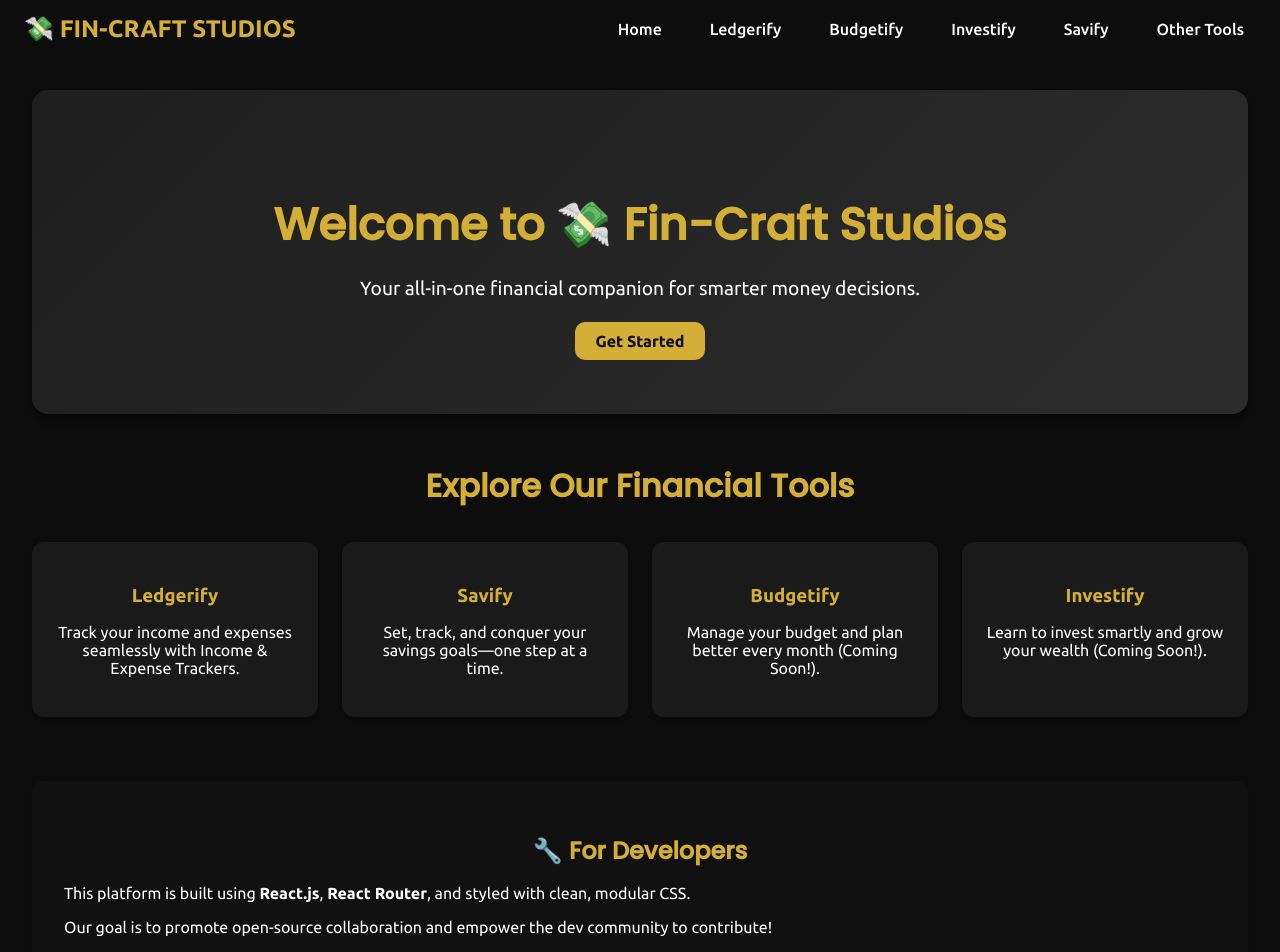
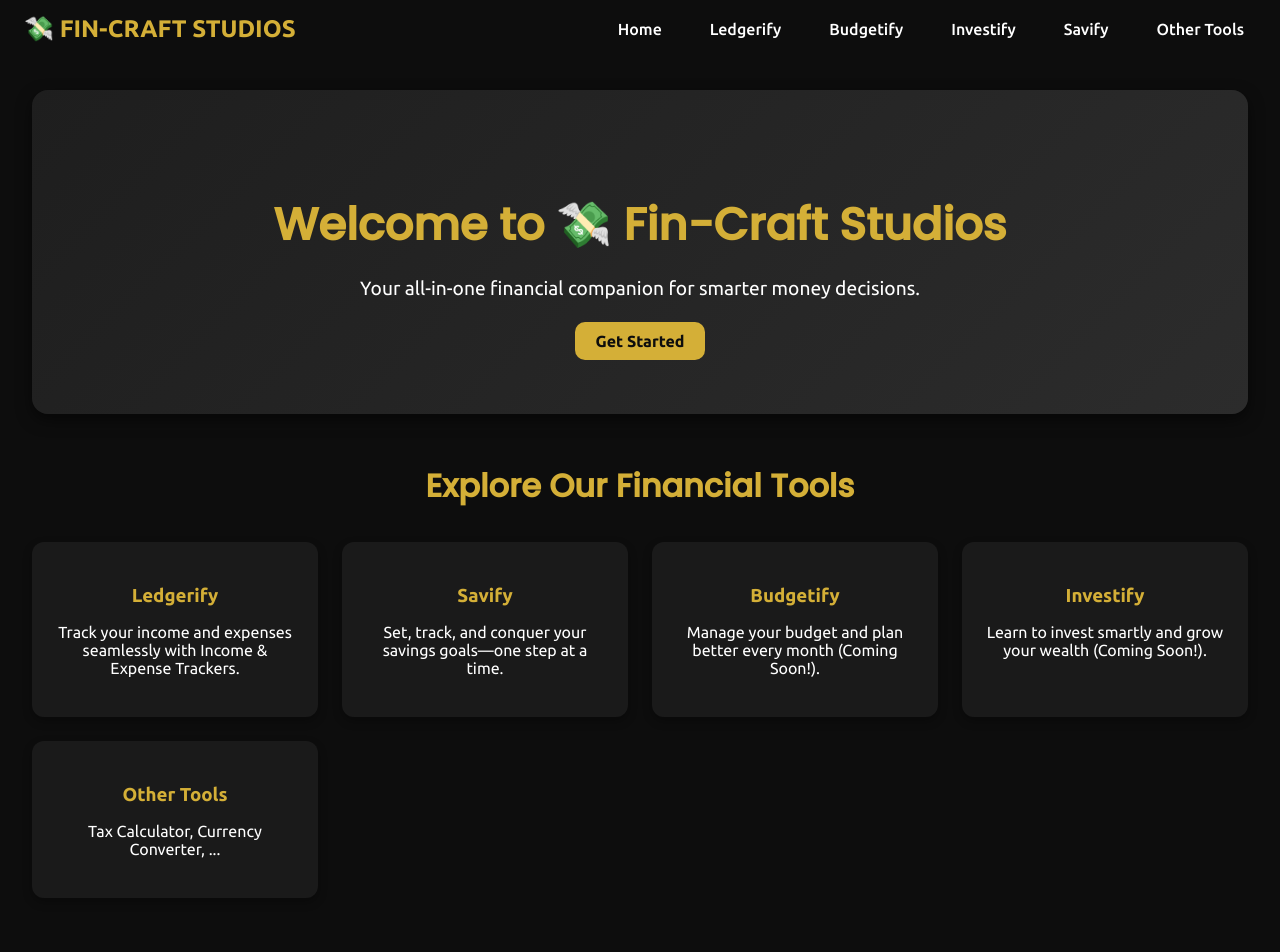
Before and after one commit to divyanshu-dugar/Fin-Craft-Studios, a React (Vite) app in the folder client/: page / in a window 1280 px wide. Shown: the top 952 px of the page. Built offline with nearby package versions, Linux system fonts and the light colour scheme.

Commit message:
changed hero element link

```diff
--- a/client/src/HomePage.jsx
+++ b/client/src/HomePage.jsx
@@ -9,7 +9,7 @@ const Home = () => {
       <section className="home-hero">
         <h1>Welcome to 💸 Fin-Craft Studios</h1>
         <p>Your all-in-one financial companion for smarter money decisions.</p>
-        <Link className="home-cta-button" to="/ledgerify">Get Started</Link>
+        <Link className="home-cta-button" to="/expense-list">Get Started</Link>
       </section>
 
       {/* Tools Overview */}
@@ -32,6 +32,10 @@ const Home = () => {
             <h3>Investify</h3>
             <p>Learn to invest smartly and grow your wealth (Coming Soon!).</p>
           </div>
+          <div className="tool-card">
+            <h3>Other Tools</h3>
+            <p>Tax Calculator, Currency Converter, ...</p>
+          </div>
         </div>
       </section>
 
@@ -52,7 +56,7 @@ const Home = () => {
         <p>
           Check out our project on GitHub and feel free to fork, star, or contribute.
         </p>
-        <a href="https://github.com/your-github-repo-link" target="_blank" rel="noopener noreferrer" className="github-button">
+        <a href="https://github.com/divyanshu-dugar/Fin-Craft-Studios" target="_blank" rel="noopener noreferrer" className="github-button">
           View on GitHub
         </a>
       </section>
```
